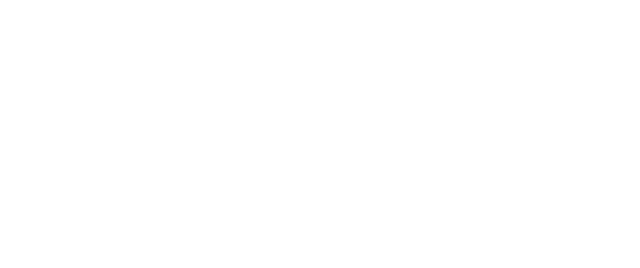
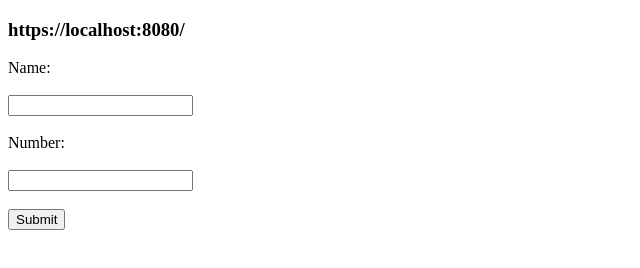
Before and after one commit to acciojob/sharable-urls-sandeep18p, a website: page main.html in a window 1280 px wide. Shown: the whole page, without its empty margins (0-640 px from the left). Drawn offline with Linux system fonts and the light colour scheme.

Commit message:
created a submission

```diff
--- a/main.html
+++ b/main.html
@@ -5,4 +5,14 @@
 </script>
   </body>
 
+	<h3 id="url">https://localhost:8080/</h3>
+	<form>
+		<label for="name">Name: </label><br><br>
+	<input type="text" id="name" name="name">
+    <br><br>
+	<label for="name">Number: </label> <br><br>
+	<input type="number" id="year" name="year">
+		   <br><br>
+	<input type="submit">
+</form>
 </html>
--- a/script.js
+++ b/script.js
@@ -1 +1,7 @@
-// your code here
+document.querySelector("form").addEventListener("submit", function(event) {
+    event.preventDefault();
+    const name = document.getElementById("name").value;
+    const year = document.getElementById("year").value;
+    const h3 = document.getElementById("url");
+    h3.textContent = `https://localhost:8080/?name=${name}&year=${year}`;
+});
```
